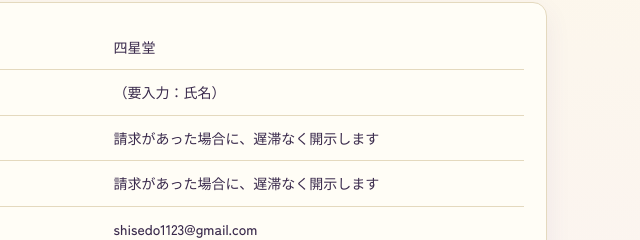
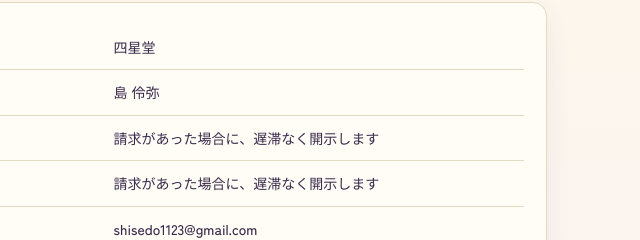
Before and after one commit to ryoya25happy3-stack/ryoya25happy3-stack.github.io, a plain HTML site: page legal.html in a window 1280 px wide. Shown: the part 190-430 px from the top of the page, 433-1073 px from the left. Drawn offline with Linux system fonts and the light colour scheme; a web font is replaced by a local one.

Commit message:
Add files via upload

```diff
--- a/legal.html
+++ b/legal.html
@@ -40,7 +40,7 @@ footer p{margin:0 0 6px}
 <div class="card">
 <table class="legal-table">
 <tr><th>販売業者</th><td>四星堂</td></tr>
-<tr><th>運営責任者</th><td>（要入力：氏名）</td></tr>
+<tr><th>運営責任者</th><td>島 伶弥</td></tr>
 <tr><th>所在地</th><td>請求があった場合に、遅滞なく開示します</td></tr>
 <tr><th>電話番号</th><td>請求があった場合に、遅滞なく開示します</td></tr>
 <tr><th>メールアドレス</th><td>shisedo1123@gmail.com</td></tr>
```
